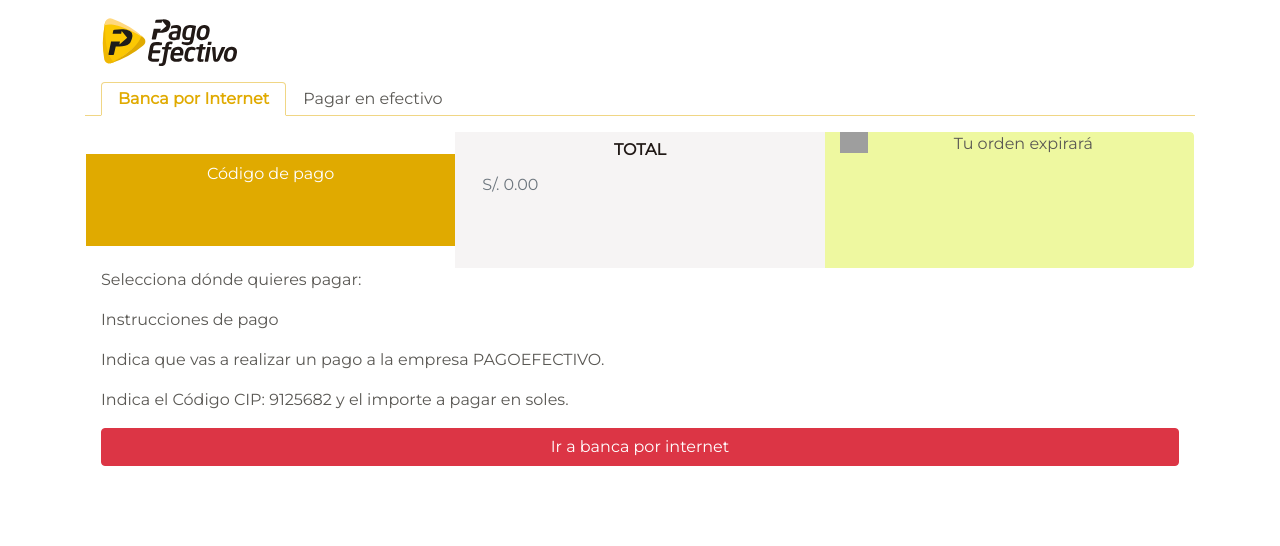
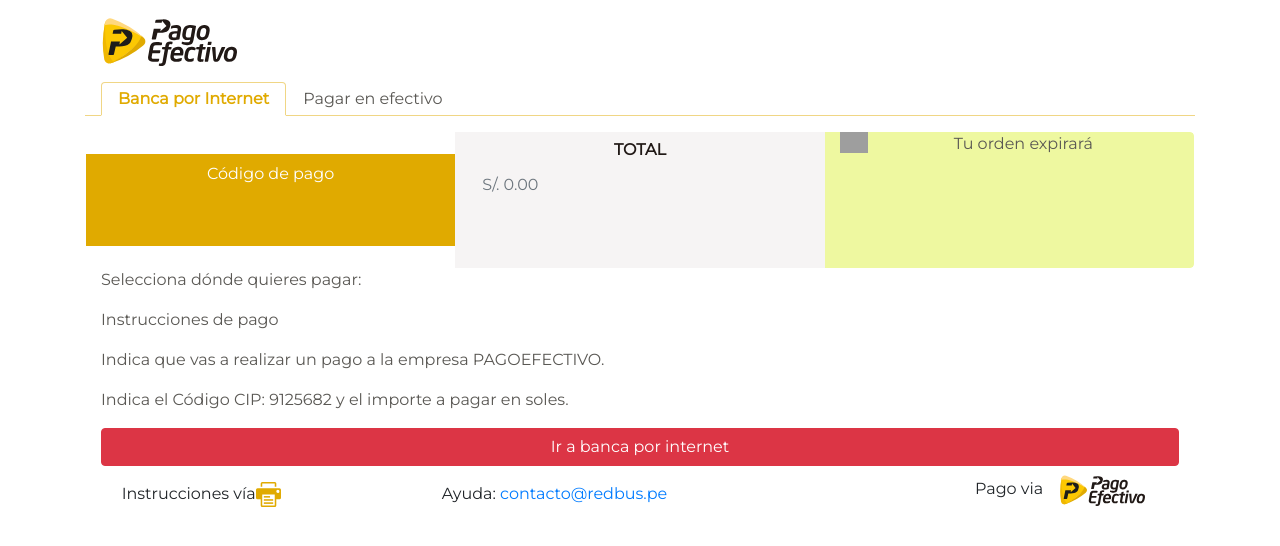
Before and after one commit to AndreaChumioque/redbus, a React app: page / in a window 1280 px wide. Built offline with nearby package versions, Linux system fonts and the light colour scheme; grey boxes are pictures that could not be loaded.

Commit message:
subiendo footer

```diff
--- a/public/css/main.css
+++ b/public/css/main.css
@@ -72,3 +72,17 @@
   width: 3.5vh;
 
 }
+/*footer*/
+
+
+.logoFooter{
+
+  margin-top: -3vh;
+}
+
+ /*
+containerPrint{
+  width: 200px;
+  height: 200px;
+  border: 1px solid #e0aa00;
+}
--- a/src/components/Footer.js
+++ b/src/components/Footer.js
@@ -1,7 +1,17 @@
 import React from 'react'
 
 const Footer = () => (
-  <footer>
+  <footer className='container-fluid'>
+    <ul className='nav row'>
+      <li className=" print nav-item col-md-3 offset-md-1">Instrucciones vía
+        <a className='containerPrint ' href=""><img src="../assets/icon-print.svg" alt="Print"   width="25px"/></a>
+      </li>
+      <li className=" mail nav-item col-md-4">Ayuda:  <a className=''href="mailto:contacto@redbus.pe">contacto@redbus.pe</a>   </li>
+      <li className=" logoFooter nav-item col-md-3 offset-md-1">Pago via
+        <img className="m-3" src="assets/logo-pagoefectivo.svg" alt="Redbus - PagoEfectivo" width="86px" />
+      </li>
+    </ul>
+
 
   </footer>
 )
```
